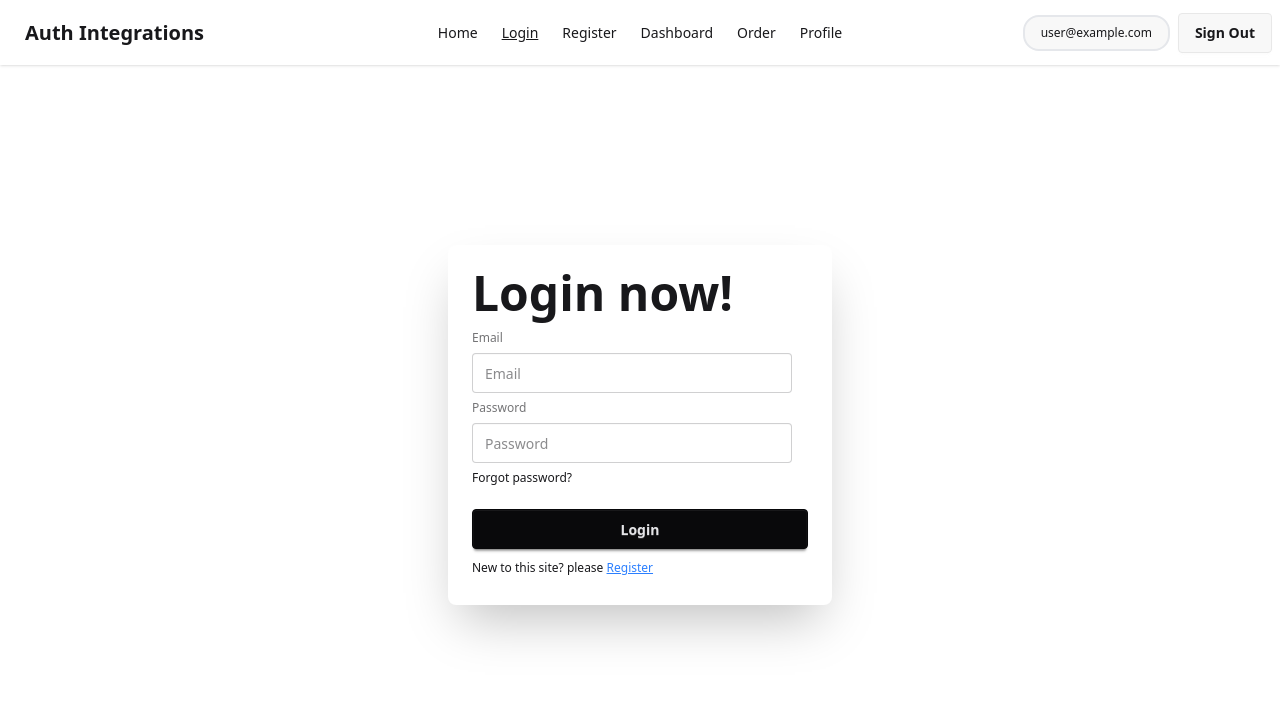
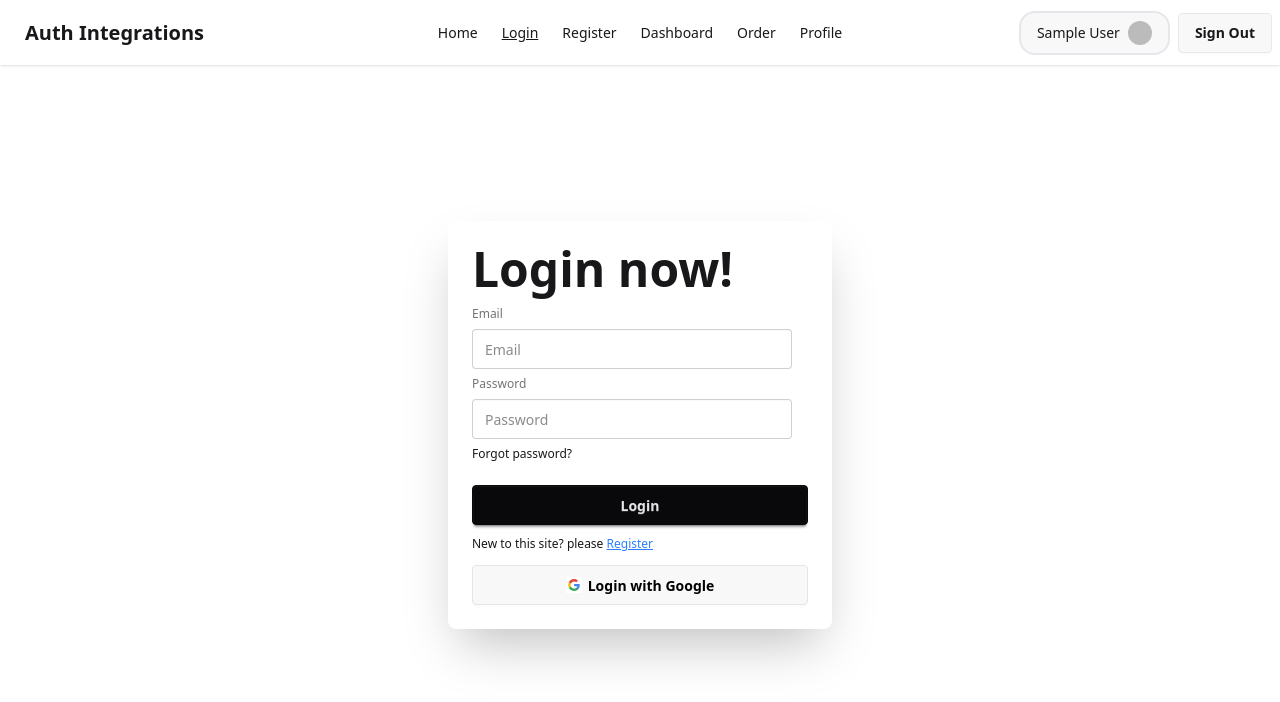
Before and after one commit to julkarzunayed/Firebase-Auth-integration-and-privet-rout-Mi-9-Module-51, a React (Vite) app: page /login in a window 1280 px wide. Shown: the top 702 px of the page. Built offline with nearby package versions, Linux system fonts and the light colour scheme; no server answers; sample sign-in values are in the browser's storage.

Commit message:
added google authentications'

```diff
--- a/src/Routs/PrivetRout.jsx
+++ b/src/Routs/PrivetRout.jsx
@@ -6,15 +6,15 @@ const PrivetRout = ({ children }) => {
 
     const { user, loading } = useContext(AuthContext);
 
-    const location = useLocation();
-    console.log(location);
+    // const location = useLocation();
+    // console.log(location);
 
     if(loading){
         return <div className="text-center mt-20"><span className="loading loading-bars loading-xl"></span></div>;
     }
 
     if(!user){
-        return <Navigate to="/login"></Navigate>;
+        return <Navigate state={location?.pathname} to="/login"></Navigate>;
     }
 
     return children ;
--- a/src/componets/Dasboard/Dashboard.jsx
+++ b/src/componets/Dasboard/Dashboard.jsx
@@ -6,6 +6,8 @@ const Dashboard = () => {
     return (
         <div className='text-center mt-10' >
             <h2>{user.email}</h2>
+            <p>{user.photoURL}</p>
+            <img src={user.photoURL} alt="Image" />
         </div>
     );
 };
--- a/src/componets/Login/Login.jsx
+++ b/src/componets/Login/Login.jsx
@@ -1,11 +1,15 @@
 import React, { useContext } from 'react';
-import { Link, Navigate, useNavigate } from 'react-router';
+import { Link, Navigate, useLocation, useNavigate } from 'react-router';
 import { AuthContext } from '../../contexts/AuthContext';
 
 const Login = () => {
 
-    const { SingInUser } = useContext(AuthContext);
+    const { singInUser, signInWithGoogle } = useContext(AuthContext);
     const navigate = useNavigate()
+
+    //Location State
+    const location = useLocation();
+    console.log(location)
 
     const handleLogin = e => {
         e.preventDefault()
@@ -16,16 +20,27 @@ const Login = () => {
 
 
         //SingIn user By AuthProvider
-        SingInUser(email, password)
+        singInUser(email, password)
             .then(result => {
                 console.log(result);
-                navigate("/");
+                navigate(location?.state || "/");
 
                 //It does not work here
                 // <Navigate to="/"></Navigate>
             })
             .catch(error => {
                 console.log(error.message);
+            })
+    }
+
+    const handleGoogleLogin = () => {
+        signInWithGoogle()
+            .then(result => {
+                console.log(result);
+                navigate(location?.state || "/");
+            })
+            .catch(error => {
+                console.log(error.message)
             })
     }
 
@@ -56,6 +71,11 @@ const Login = () => {
                         <button className="btn btn-neutral mt-4 mb-1">Login</button>
                         <p>New to this site? please <Link className='text-blue-500 underline' to="/register">Register</Link></p>
                     </form>
+                    {/* Google */}
+                    <button onClick={handleGoogleLogin} className="btn bg-base-200 text-black border-[#e5e5e5]">
+                        <svg aria-label="Google logo" width="16" height="16" xmlns="http://www.w3.org/2000/svg" viewBox="0 0 512 512"><g><path d="m0 0H512V512H0" fill="#fff"></path><path fill="#34a853" d="M153 292c30 82 118 95 171 60h62v48A192 192 0 0190 341"></path><path fill="#4285f4" d="m386 400a140 175 0 0053-179H260v74h102q-7 37-38 57"></path><path fill="#fbbc02" d="m90 341a208 200 0 010-171l63 49q-12 37 0 73"></path><path fill="#ea4335" d="m153 219c22-69 116-109 179-50l55-54c-78-75-230-72-297 55"></path></g></svg>
+                        Login with Google
+                    </button>
                 </div>
             </div>
         </div>
--- a/src/componets/NavBar/NavBar.jsx
+++ b/src/componets/NavBar/NavBar.jsx
@@ -53,10 +53,11 @@ const NavBar = () => {
             </div>
             <div className="navbar-end">
                 {
-                    user ? <>
-                    <span className='px-4 py-2 border-2 border-gray-200 bg-base-200 mr-2 text-xs rounded-2xl' >{user.email}</span>
-                    <a onClick={handleSignOut} className="btn">Sign Out</a>
-                    </> : <Link className='btn' to="/login">LogIn</Link>
+                    user && <span className='px-4 py-2 border-2 border-gray-200 bg-base-200 mr-2 text-sm rounded-2xl flex items-center gap-2' >{user.displayName? user.displayName : user.email} {user.photoURL  && <img className='h-6 rounded-full' src={user.photoURL} alt="" />}</span>
+                }
+                {
+                    user ? <a onClick={handleSignOut} className="btn">Sign Out</a>
+                     : <Link className='btn' to="/login">LogIn</Link>
                 }
             </div>
         </div>
--- a/src/contexts/AuthProvider.jsx
+++ b/src/contexts/AuthProvider.jsx
@@ -2,11 +2,16 @@ import React, { useEffect, useState } from 'react';
 import { AuthContext } from './AuthContext';
 import {
     createUserWithEmailAndPassword,
+    GoogleAuthProvider,
     onAuthStateChanged,
     signInWithEmailAndPassword,
+    signInWithPopup,
     signOut
 } from 'firebase/auth';
 import { auth } from '../firebase.init';
+
+
+const googleProvider = new GoogleAuthProvider();
 
 const AuthProvider = ({children}) => {
     const [user, setUser] = useState(null);
@@ -19,9 +24,15 @@ const AuthProvider = ({children}) => {
     }
 
     //Sign in a user to site
-    const SingInUser = (email, password) => {
+    const singInUser = (email, password) => {
         setLoading(true)
         return signInWithEmailAndPassword (auth, email, password);
+    }
+
+    //Sign in with Google
+    const signInWithGoogle = () => {
+        setLoading(true);
+        return signInWithPopup(auth, googleProvider);
     }
 
     // onAuthStateChanged(auth, currentUser => {
@@ -56,7 +67,8 @@ const AuthProvider = ({children}) => {
         user,
         loading,
         createUser,
-        SingInUser,
+        singInUser,
+        signInWithGoogle,
         signOutUser
     }
 
```
